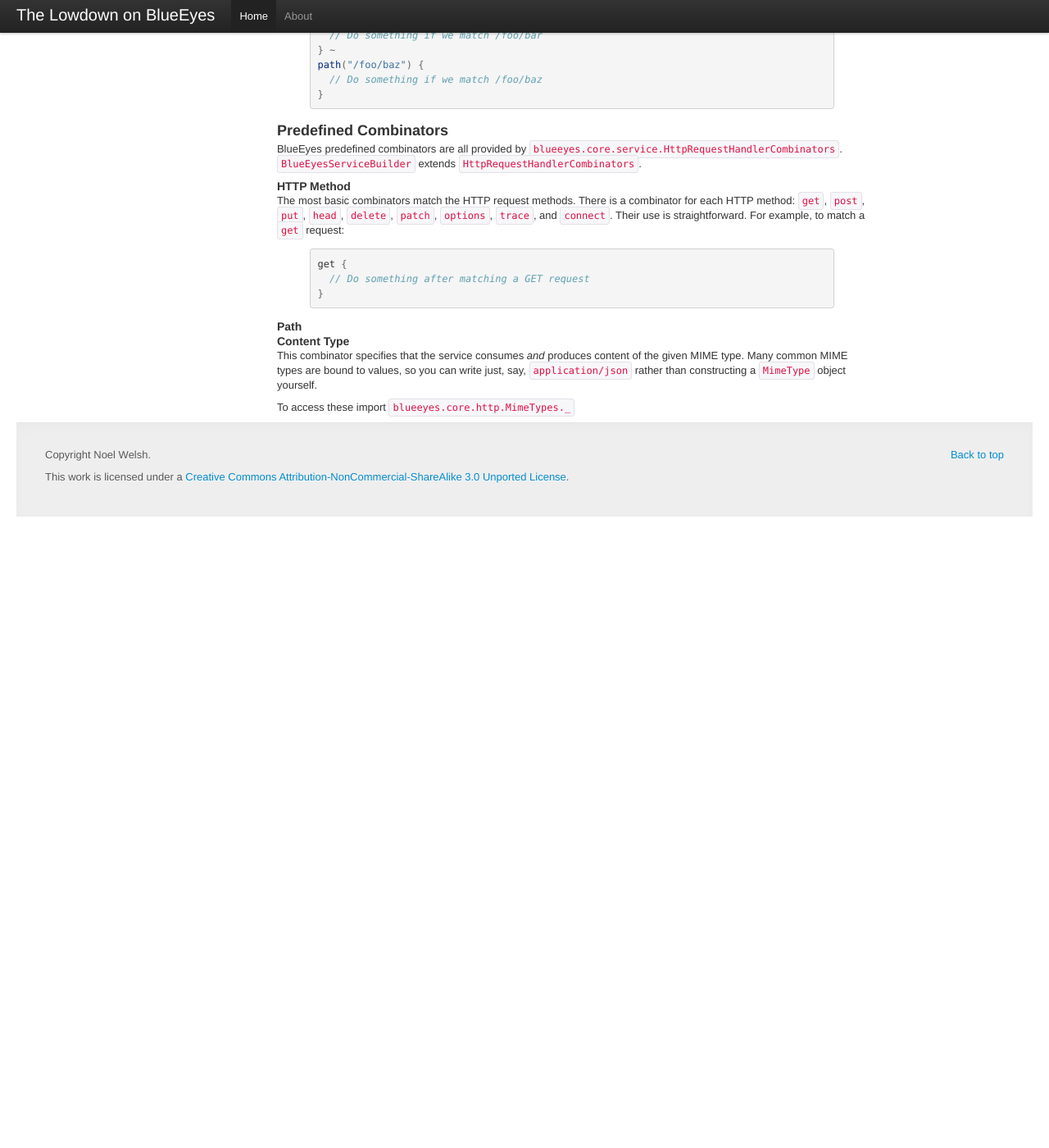
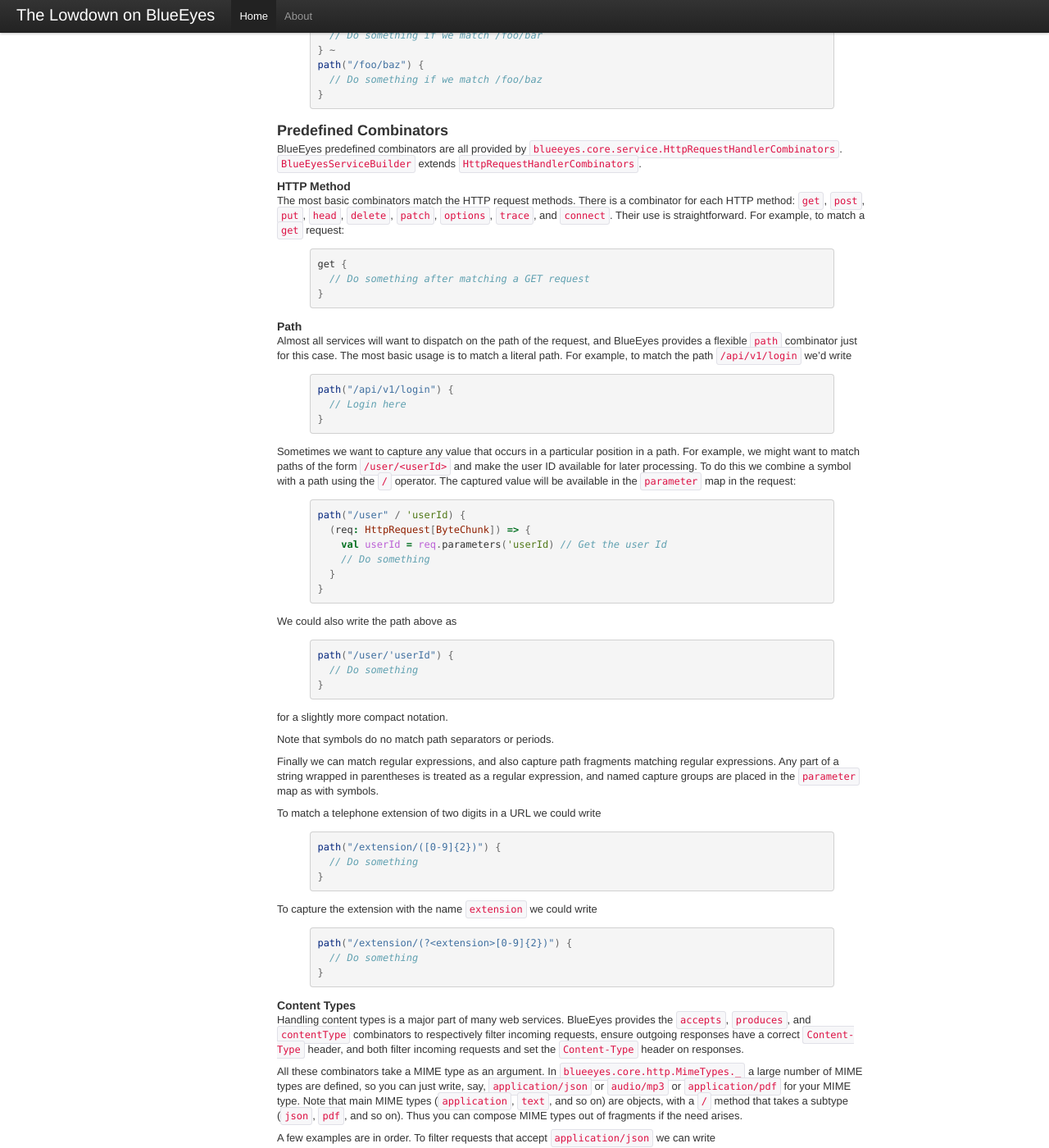
Before and after one commit to noelwelsh/making-eyes, a Jekyll site: the page built from request-handlers.markdown, in a window 1280 px wide and 1400 px high, scrolled down 2008 px. Shown: the whole window at 82% size. Built offline with Jekyll 4.4.1, drawn with Linux system fonts in a browser that asks for light colours; before the commit the page ends 2638 px from its top, so only the background shows below that; some of the changed text lies outside the part shown.

Commit message:
Moar on request handlers.

```diff
--- a/request-handlers.markdown
+++ b/request-handlers.markdown
@@ -125,7 +125,79 @@ get {
 
 #### Path
 
-#### Content Type
+Almost all services will want to dispatch on the path of the request, and BlueEyes provides a flexible `path` combinator just for this case. The most basic usage is to match a literal path. For example, to match the path `/api/v1/login` we'd write
+
+{% highlight scala %}
+path("/api/v1/login") {
+  // Login here
+}
+{% endhighlight %}
+
+Sometimes we want to capture any value that occurs in a particular position in a path. For example, we might want to match paths of the form `/user/<userId>` and make the user ID available for later processing. To do this we combine a symbol with a path using the `/` operator. The captured value will be available in the `parameter` map in the request:
+
+{% highlight scala %}
+path("/user" / 'userId) {
+  (req: HttpRequest[ByteChunk]) => {
+    val userId = req.parameters('userId) // Get the user Id
+    // Do something
+  }
+}
+{% endhighlight %}
+
+We could also write the path above as
+
+{% highlight scala %}
+path("/user/'userId") {
+  // Do something
+}
+{% endhighlight %}
+
+for a slightly more compact notation.
+
+Note that symbols do no match path separators or periods.
+
+Finally we can match regular expressions, and also capture path fragments matching regular expressions. Any part of a string wrapped in parentheses is treated as a regular expression, and named capture groups are placed in the `parameter` map as with symbols.
+
+To match a telephone extension of two digits in a URL we could write
+
+{% highlight scala %}
+path("/extension/([0-9]{2})") {
+  // Do something
+}
+{% endhighlight %}
+
+To capture the extension with the name `extension` we could write
+
+{% highlight scala %}
+path("/extension/(?<extension>[0-9]{2})") {
+  // Do something
+}
+{% endhighlight %}
+
+
+#### Content Types
+
+Handling content types is a major part of many web services. BlueEyes provides the `accepts`, `produces`, and `contentType` combinators to respectively filter incoming requests, ensure outgoing responses have a correct `Content-Type` header, and both filter incoming requests and set the `Content-Type` header on responses.
+
+All these combinators take a MIME type as an argument. In `blueeyes.core.http.MimeTypes._` a large number of MIME types are defined, so you can just write, say, `application/json` or `audio/mp3` or `application/pdf` for your MIME type. Note that main MIME types (`application`, `text`, and so on) are objects, with a `/` method that takes a subtype (`json`, `pdf`, and so on). Thus you can compose MIME types out of fragments if the need arises.
+
+A few examples are in order. To filter requests that accept `application/json` we can write
+
+{% highlight scala %}
+accepts(application/json) {
+  // Do something
+}
+{% endhighlight %}
+
+To ensure responses have a `Content-Type` header set to `text/html` the following suffices:
+
+{% highlight scala %}
+produces(text/xml) {
+  // Do something
+}
+{% endhighlight %}
+
+To only accept connections with
 
 This combinator specifies that the service consumes *and* produces content of the given MIME type. Many common MIME types are bound to values, so you can write just, say, `application/json` rather than constructing a `MimeType` object yourself.
 
```
